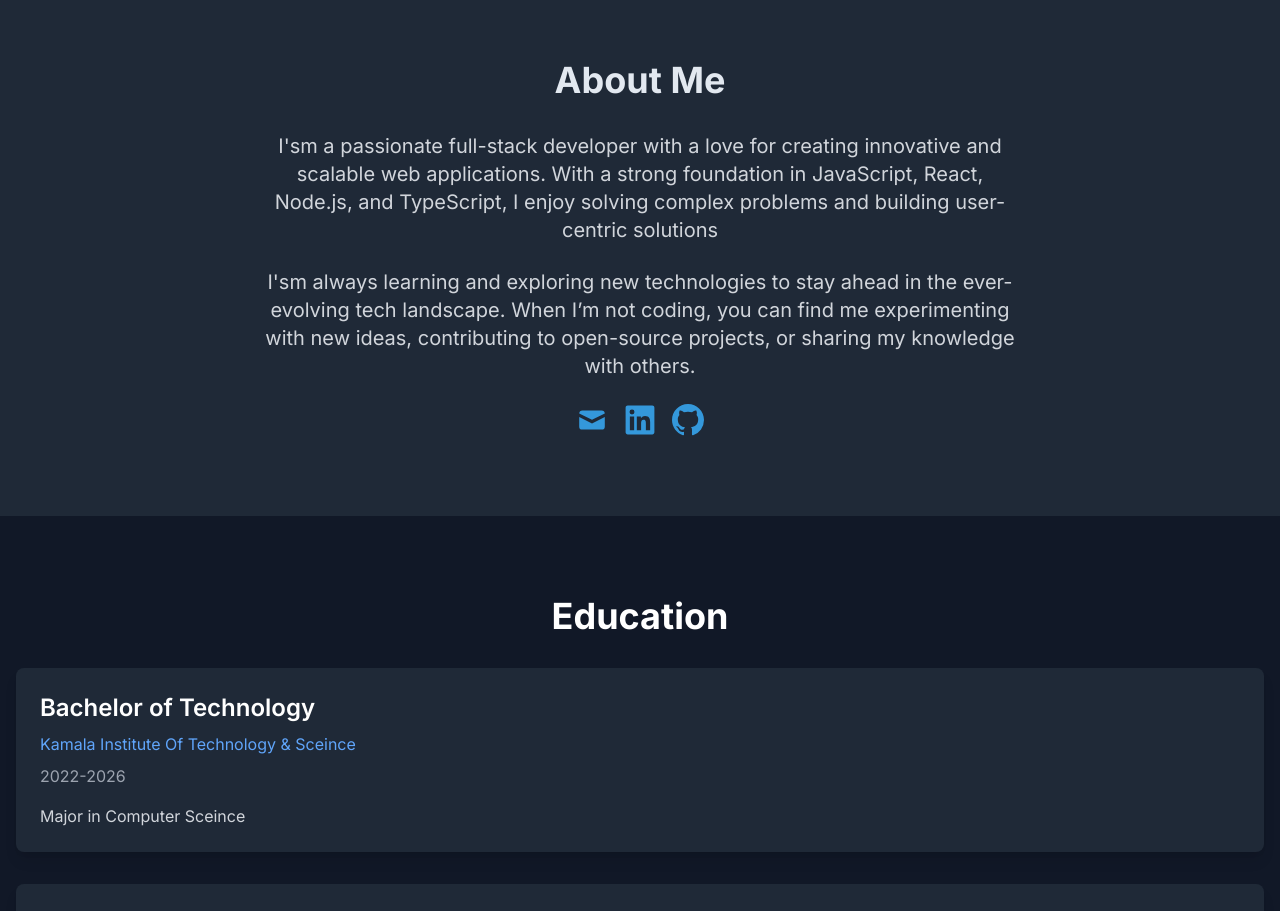
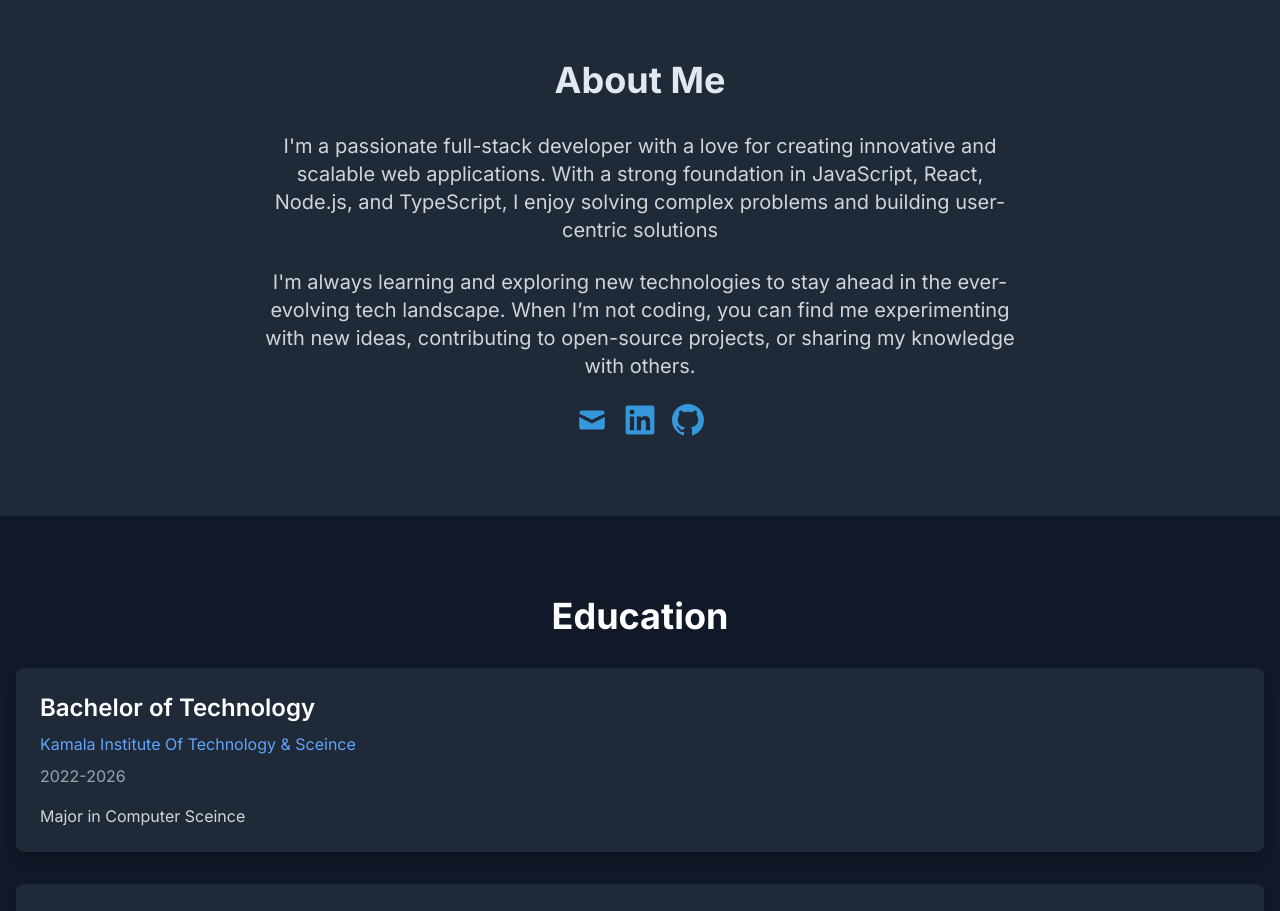
Before and after one commit to Vamshigoud17/portfolio, a Next.js app: page / in a window 1280 px wide. Shown: the part 820-1731 px from the top of the page. Built offline with nearby package versions, Linux system fonts and the light colour scheme; no server answers.

Commit message:
portfolio with s

```diff
--- a/components/About.tsx
+++ b/components/About.tsx
@@ -41,10 +41,10 @@ const About = () => {
           className="max-w-3xl mx-auto text-center"
         >
           <motion.p variants={itemVariants} className="text-xl text-gray-300 mb-6">
-          I&apos;sm a passionate full-stack developer with a love for creating innovative and scalable web applications. With a strong foundation in JavaScript, React, Node.js, and TypeScript, I enjoy solving complex problems and building user-centric solutions
+          I&apos;m a passionate full-stack developer with a love for creating innovative and scalable web applications. With a strong foundation in JavaScript, React, Node.js, and TypeScript, I enjoy solving complex problems and building user-centric solutions
           </motion.p>
           <motion.p variants={itemVariants} className="text-xl text-gray-300 mb-6">
-          I&apos;sm always learning and exploring new technologies to stay ahead in the ever-evolving tech landscape. When I’m not coding, you can find me experimenting with new ideas, contributing to open-source projects, or sharing my knowledge with others.
+          I&apos;m always learning and exploring new technologies to stay ahead in the ever-evolving tech landscape. When I’m not coding, you can find me experimenting with new ideas, contributing to open-source projects, or sharing my knowledge with others.
           </motion.p>
           <motion.div variants={itemVariants} className="flex justify-center space-x-4">
             <motion.a
```
